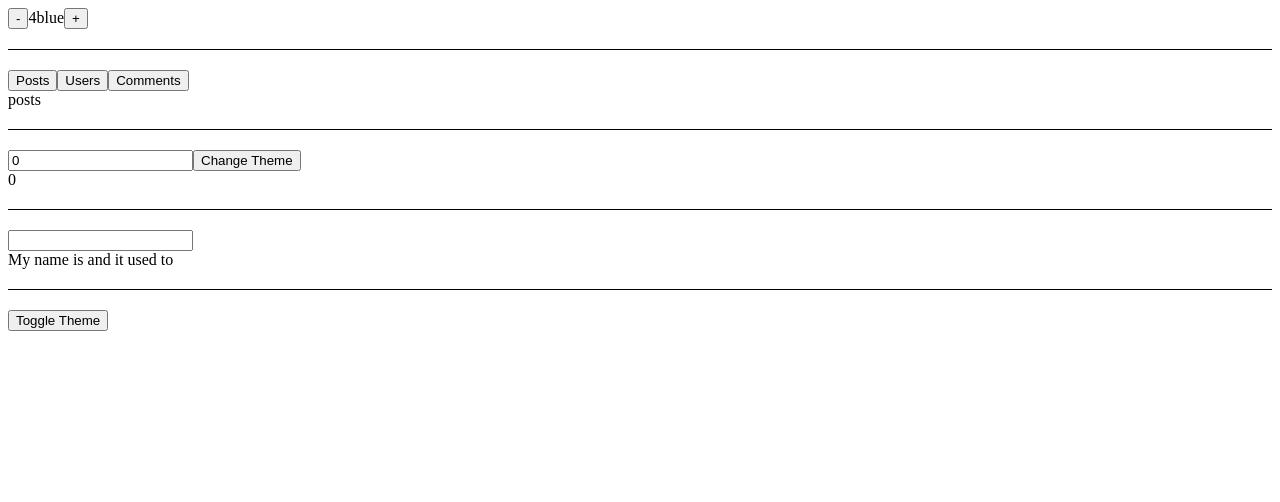
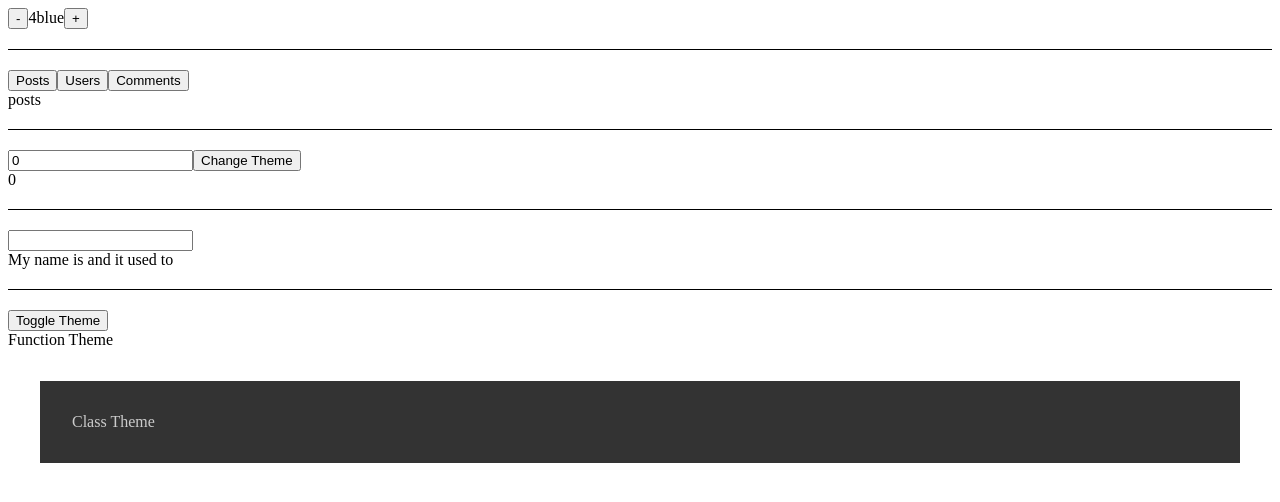
Before and after one commit to Megumikawa/react-studying, a React (Create React App) app: page / in a window 1280 px wide. Shown: the top 502 px of the page. Built offline with nearby package versions, Linux system fonts and the light colour scheme.

Commit message:
created base for learning ContextComponent

```diff
--- a/src/ClassContextComponent.js
+++ b/src/ClassContextComponent.js
@@ -1,9 +1,23 @@
-import React from 'react'
+import React, { Component } from 'react';
+import { ThemeContext } from './LearnUseContext';
 
-export default function ClassContextComponent() {
-  return (
-    <div>
+export default class ClassContextComponent extends Component {
+  themeStyles(dark) {
+    return {
+      backgroundColor: dark ? '#333' : '#CCC',
+      color: dark ? '#CCC' : '#333',
+      padding:'2rem',
+      margin: '2rem'
+    }
+  }
 
-    </div>
-  )
+  render() {
+    return (
+      <ThemeContext.Consumer>
+        {darkTheme => {
+          return <div style={this.themeStyles(darkTheme)}>Class Theme</div>
+        }}
+      </ThemeContext.Consumer>
+    )
+  }
 }
--- a/src/FuntionContextComponent.js
+++ b/src/FuntionContextComponent.js
@@ -2,8 +2,6 @@
 
 export default function FuntionContextComponent() {
   return (
-    <div>
-
-    </div>
+    <div>Function Theme</div>
   )
 }
```
